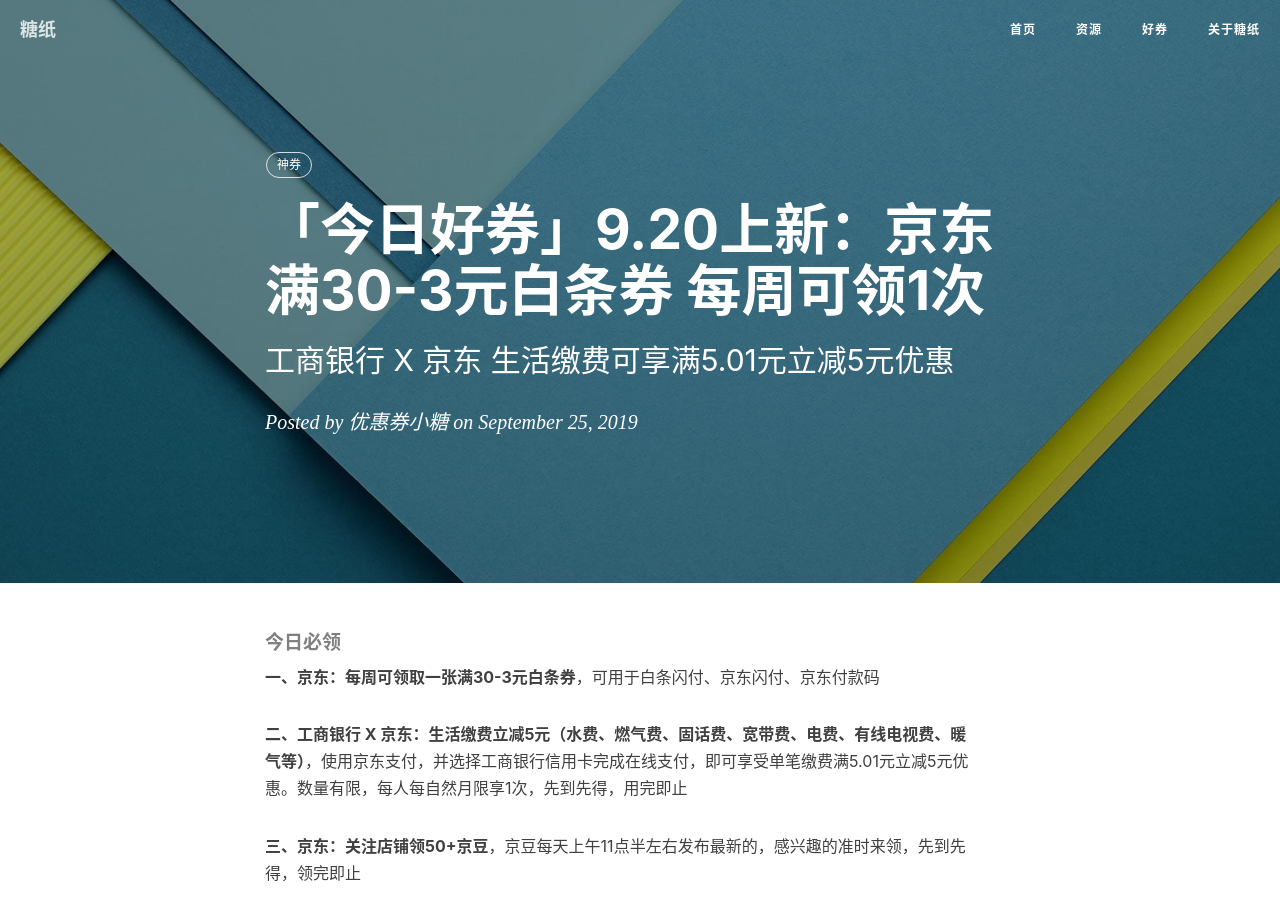
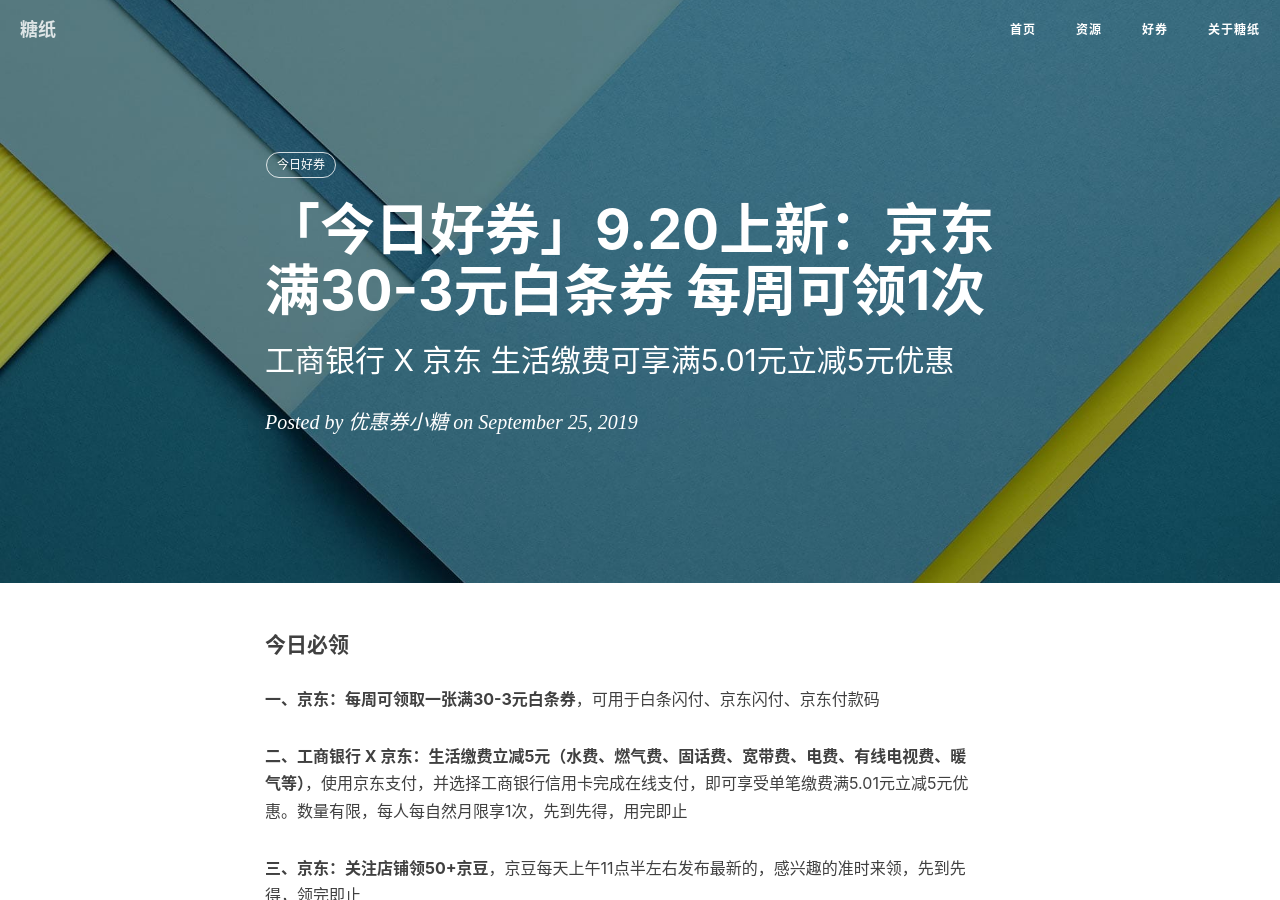
Before and after one commit to jrhq/jrhq.github.io, a Jekyll site: the page built from _posts/2019-09-25-今日好券.md, in a window 1280 px wide and 900 px high. Built offline with Jekyll 4.4.1, drawn with Linux system fonts in a browser that asks for light colours; nearby versions of some CDN libraries; comment, search, counter and statistics services are not loaded.

Commit message:
Update 2019-09-25-今日好券.md

```diff
--- a/_posts/2019-09-25-今日好券.md
+++ b/_posts/2019-09-25-今日好券.md
@@ -7,10 +7,10 @@
 header-img: img/tag-bg-o.jpg
 catalog: false
 tags:
-    - 神券
+    - 今日好券
 ---
 
-##### 今日必领
+#### 今日必领
 
 **一、京东：每周可领取一张满30-3元白条券**，可用于白条闪付、京东闪付、京东付款码
 
@@ -18,7 +18,7 @@
 
 **三、京东：关注店铺领50+京豆**，京豆每天上午11点半左右发布最新的，感兴趣的准时来领，先到先得，领完即止
 
-##### 外卖出行
+#### 外卖出行
 
 **饿了么**：移动端专享，点此领专属红包，每天可领1次，最高可领取15元外卖券，小编亲测领到满35-4元、2元无门槛红包！先领券再点餐，每天都省一点点
 
@@ -26,13 +26,13 @@
 
 **滴滴**：点此领出行国庆大礼包，内含礼橙专车95折券、95折拼车券，以及多张10元代驾券等
 
-##### 麦肯券
+#### 麦肯券
 
 **麦当劳**：天猫特价欢享双人餐，3次电子代金券，狂欢价75元，平均25元/份。包含汉堡包1份、麦辣鸡腿堡1份、小薯条1份、中可1杯和小可1杯；
 
 ![天猫特价欢享双人餐3次电子代金券](/img/post-2019-09-25-mdl.jpg)
 
-##### 商城精选好券
+#### 商城精选好券
 
 商城+品类|优惠额度|领券截止时间|领券地址
 --|--:|--:|--:
```
